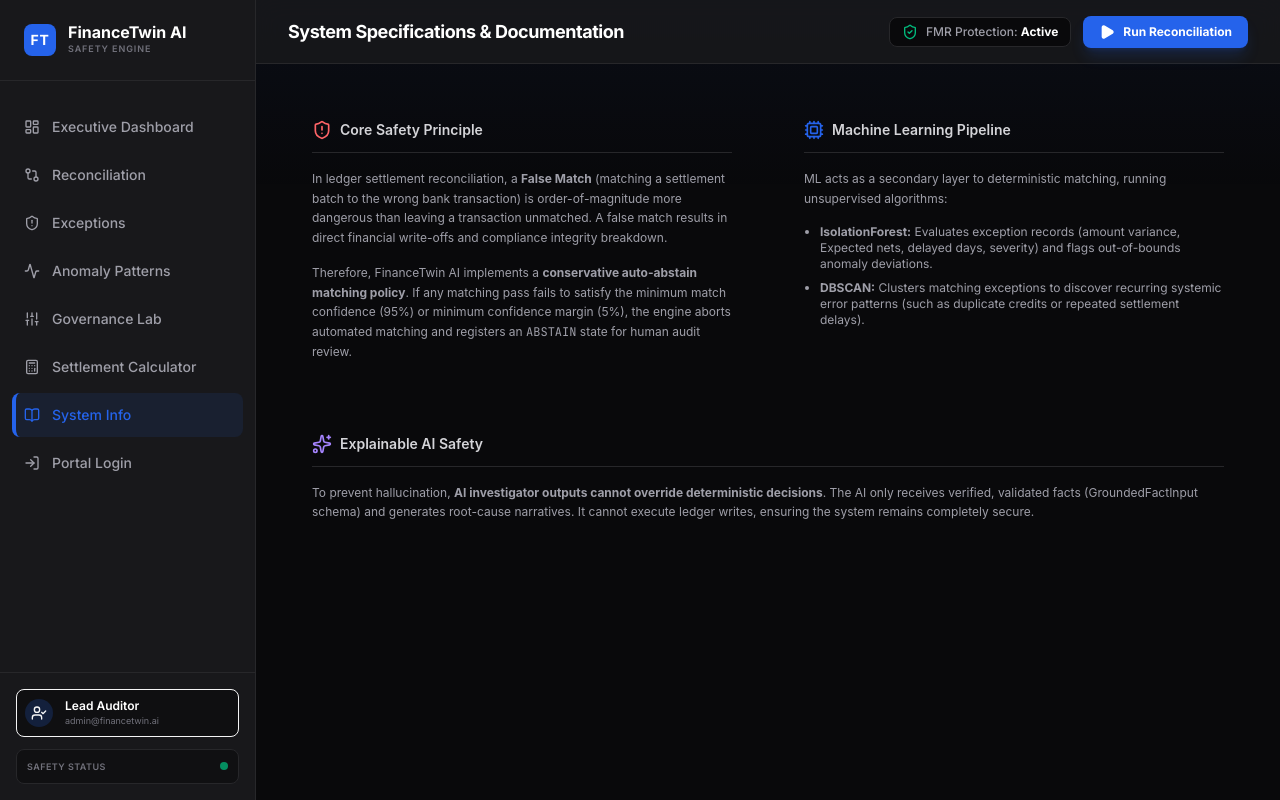
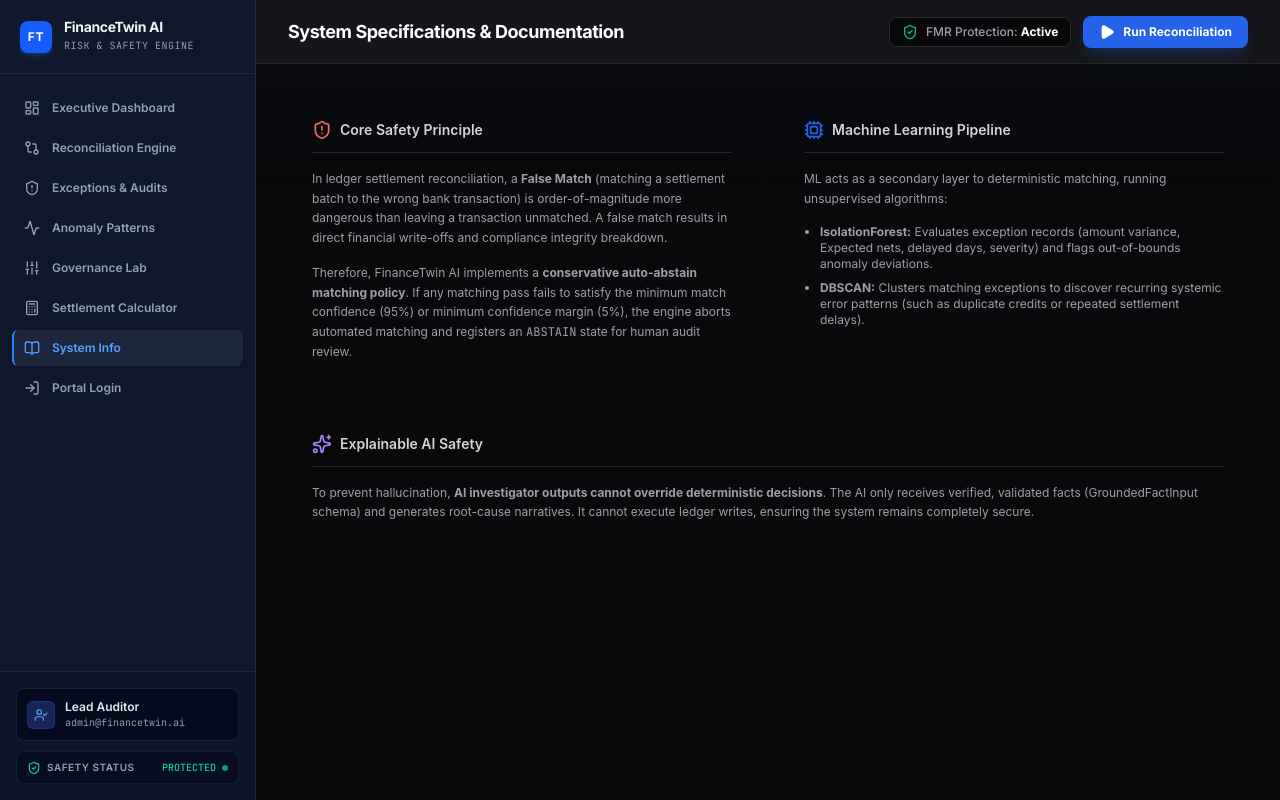
Before and after one commit to rakeshtunasahu/Financetwin-AI, a React (Vite) app in the folder frontend/: page /about in a window 1280 px wide. Built offline with nearby package versions, Linux system fonts and the light colour scheme; no server answers.

Commit message:
feat(ui): redesign Sidebar component with slate navy styling and mobile drawer support

```diff
--- a/frontend/src/components/layout/Sidebar.tsx
+++ b/frontend/src/components/layout/Sidebar.tsx
@@ -9,14 +9,21 @@ import {
   BookOpen,
   Calculator,
   LogIn,
+  ShieldCheck,
+  X,
   UserCheck
 } from 'lucide-react';
 
-export default function Sidebar() {
+interface SidebarProps {
+  isOpen?: boolean;
+  onClose?: () => void;
+}
+
+export default function Sidebar({ isOpen = false, onClose }: SidebarProps) {
   const menuItems = [
     { name: 'Executive Dashboard', path: '/', icon: LayoutDashboard },
-    { name: 'Reconciliation', path: '/reconciliation', icon: GitCompare },
-    { name: 'Exceptions', path: '/exceptions', icon: ShieldAlert },
+    { name: 'Reconciliation Engine', path: '/reconciliation', icon: GitCompare },
+    { name: 'Exceptions & Audits', path: '/exceptions', icon: ShieldAlert },
     { name: 'Anomaly Patterns', path: '/anomalies', icon: Activity },
     { name: 'Governance Lab', path: '/governance', icon: Sliders },
     { name: 'Settlement Calculator', path: '/calculator', icon: Calculator },
@@ -25,54 +32,90 @@ export default function Sidebar() {
   ];
 
   return (
-    <aside className="w-64 bg-zinc-900 border-r border-zinc-800 flex flex-col h-screen shrink-0">
-      <div className="p-6 border-b border-zinc-800 flex items-center gap-3">
-        <div className="w-8 h-8 rounded-lg bg-brand-500 flex items-center justify-center font-bold text-white text-sm tracking-wider">
+    <>
+      {/* Mobile Backdrop */}
+      {isOpen && (
+        <div
+          onClick={onClose}
+          className="fixed inset-0 bg-slate-950/80 backdrop-blur-sm z-40 lg:hidden transition-opacity"
+          aria-hidden="true"
+        />
+      )}
+
+      <aside
+        className={`fixed lg:static top-0 left-0 bottom-0 z-50 w-64 bg-slate-900 border-r border-slate-800 flex flex-col h-full shrink-0 transition-transform duration-300 ${
+          isOpen ? 'translate-x-0' : '-translate-x-full lg:translate-x-0'
+        }`}
+      >
+        {/* Header Branding */}
+        <div className="p-5 border-b border-slate-800 flex items-center justify-between">
+          <div className="flex items-center gap-3">
+            <div className="w-8 h-8 rounded-lg bg-blue-600 flex items-center justify-center font-bold text-white text-xs tracking-wider shadow-md shadow-blue-500/20">
               FT
             </div>
             <div>
-          <h1 className="font-bold text-base text-white leading-none">FinanceTwin AI</h1>
-          <span className="text-[9px] text-zinc-500 uppercase tracking-widest font-semibold block mt-0.5">
-            Safety Engine
+              <h1 className="font-bold text-sm text-slate-100 leading-none tracking-tight">FinanceTwin AI</h1>
+              <span className="text-[10px] text-slate-400 font-mono uppercase tracking-wider block mt-1">
+                Risk & Safety Engine
               </span>
             </div>
           </div>
+          {onClose && (
+            <button
+              onClick={onClose}
+              className="lg:hidden p-1.5 rounded-lg text-slate-400 hover:text-slate-200 hover:bg-slate-800 transition-colors"
+              aria-label="Close sidebar"
+            >
+              <X className="w-5 h-5" />
+            </button>
+          )}
+        </div>
 
-      <nav className="flex-1 px-3 py-6 space-y-1 overflow-y-auto">
+        {/* Navigation links */}
+        <nav className="flex-1 px-3 py-4 space-y-1 overflow-y-auto">
           {menuItems.map((item) => (
             <NavLink
               key={item.path}
               to={item.path}
+              onClick={onClose}
               className={({ isActive }) =>
-              `flex items-center gap-3 px-3 py-3 rounded-lg text-sm font-medium transition-all duration-200 ${
+                `flex items-center gap-3 px-3 py-2.5 rounded-md text-xs font-semibold transition-all duration-150 ${
                   isActive
-                  ? 'bg-brand-500/10 text-brand-500 border-l-4 border-brand-500 pl-2'
-                  : 'text-zinc-400 hover:bg-zinc-800/50 hover:text-zinc-100'
+                    ? 'bg-slate-800/90 text-blue-400 border-l-2 border-blue-500 pl-2.5 shadow-sm'
+                    : 'text-slate-400 hover:bg-slate-800/40 hover:text-slate-200'
                 }`
               }
             >
               <item.icon className="w-4 h-4 shrink-0" />
-            <span>{item.name}</span>
+              <span className="truncate">{item.name}</span>
             </NavLink>
           ))}
         </nav>
 
-      <div className="p-4 border-t border-zinc-800 space-y-3">
-        <div className="flex items-center gap-3 p-2 bg-zinc-950/60 rounded-lg border border-zinc-850">
-          <div className="w-7 h-7 rounded-full bg-brand-500/20 text-brand-400 flex items-center justify-center font-bold text-xs">
-            <UserCheck className="w-4 h-4" />
+        {/* Bottom Safety & Auditor Status */}
+        <div className="p-4 border-t border-slate-800 space-y-2.5 bg-slate-900/60">
+          <div className="flex items-center gap-2.5 p-2.5 bg-slate-950/70 rounded-lg border border-slate-800/80">
+            <div className="w-7 h-7 rounded-md bg-blue-950 text-blue-400 flex items-center justify-center font-bold text-xs border border-blue-800/50">
+              <UserCheck className="w-3.5 h-3.5" />
             </div>
             <div className="overflow-hidden">
-            <span className="text-xs font-semibold text-white block truncate">Lead Auditor</span>
-            <span className="text-[9px] text-zinc-500 block truncate">admin@financetwin.ai</span>
+              <span className="text-xs font-semibold text-slate-200 block truncate">Lead Auditor</span>
+              <span className="text-[10px] text-slate-400 font-mono block truncate">admin@financetwin.ai</span>
             </div>
           </div>
 
-        <div className="p-2.5 bg-zinc-950/50 rounded-lg border border-zinc-800 flex items-center justify-between">
-          <span className="text-[9px] text-zinc-500 font-semibold uppercase tracking-wider">Safety Status</span>
-          <span className="w-2 h-2 rounded-full bg-emerald-500 animate-pulse"></span>
+          <div className="px-2.5 py-2 bg-slate-950/50 rounded-lg border border-slate-800/60 flex items-center justify-between">
+            <div className="flex items-center gap-1.5">
+              <ShieldCheck className="w-3.5 h-3.5 text-emerald-400" />
+              <span className="text-[10px] text-slate-400 font-semibold uppercase tracking-wider">Safety Status</span>
+            </div>
+            <div className="flex items-center gap-1.5">
+              <span className="text-[10px] font-mono text-emerald-400 font-medium">PROTECTED</span>
+              <span className="w-1.5 h-1.5 rounded-full bg-emerald-400 animate-pulse"></span>
+            </div>
           </div>
         </div>
       </aside>
+    </>
   );
 }
```
Lines whose indentation alone changed are shown as unchanged.
